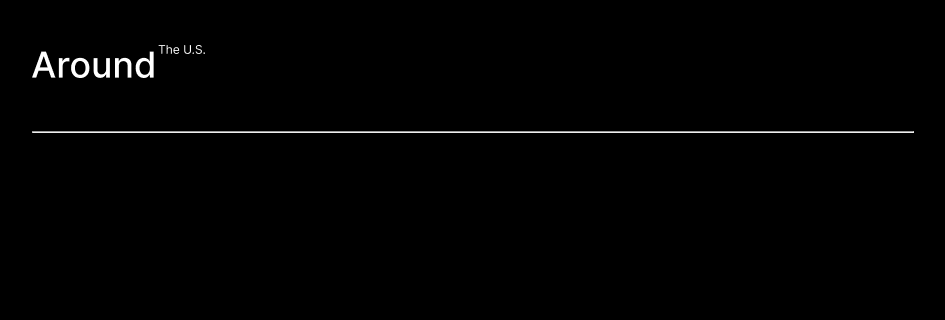
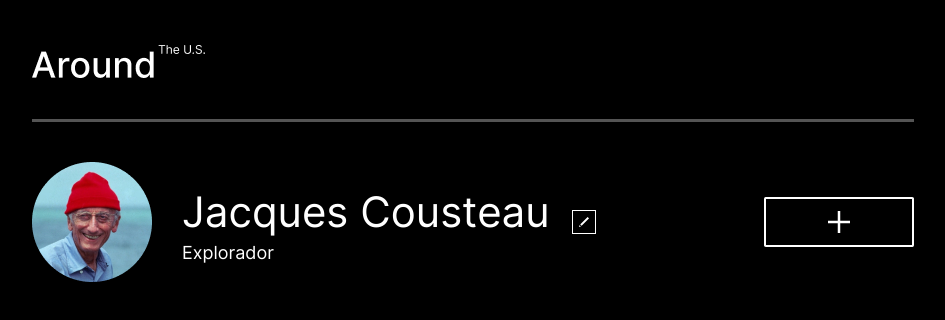
Before and after one commit to JoseEduardoTrevizo/web_project_around, a plain HTML site: page index.html in a window 1280 px wide. Shown: the whole page, without its empty margins (167-1112 px from the left). Drawn offline with Linux system fonts and the light colour scheme.

Commit message:
Add block profile

```diff
--- a/blocks/header.css
+++ b/blocks/header.css
@@ -5,12 +5,8 @@
   max-height: 74px;
   padding-top: 45px;
   margin: auto;
+  border-bottom: solid #545454;
 }
 .header__logo {
   margin-bottom: 41px;
 }
-.hr {
-  margin: 0;
-  border: 0;
-  border-bottom: 1px solid #545454;
-}
--- /dev/null
+++ b/blocks/profile.css
@@ -0,0 +1,47 @@
+.profile {
+  margin: 40px auto 0;
+  display: flex;
+  flex-direction: row;
+  max-width: 882px;
+  align-items: center;
+}
+.profile__avatar {
+  max-width: 120px;
+  width: 100%;
+  max-height: 120px;
+}
+.profile-info {
+  padding-left: 30px;
+  max-width: 414px;
+  max-height: 77px;
+  display: flex;
+  flex-direction: row;
+  color: #fff;
+  flex-wrap: wrap;
+}
+.avatar__info_name {
+  margin: 0;
+  font-size: 42px;
+  font-weight: 500;
+  line-height: 56px;
+  max-width: 373px;
+  max-height: 43px;
+}
+.avatar__info_ocupation {
+  margin: 0;
+  margin-top: 16px;
+  font-size: 18px;
+  font-weight: 400;
+  line-height: auto;
+  width: 372px;
+}
+.avatar__info_edit_button {
+  max-width: 24px;
+  width: 100%;
+  max-height: 24px;
+  padding-left: 17px;
+  align-items: center;
+}
+.profile__button {
+  padding-left: 168px;
+}
--- a/index.html
+++ b/index.html
@@ -17,8 +17,26 @@
           alt="Around of the EE.UU"
           class="header__logo"
         />
-        <hr />
       </header>
+      <main class="content">
+        <section class="profile">
+          <img src="./images/Avatar.png" alt="Avatar" class="profile__avatar" />
+          <div class="profile-info">
+            <h2 class="avatar__info avatar__info_name">Jacques Cousteau</h2>
+            <p class="avatar__info avatar__info_ocupation">Explorador</p>
+          </div>
+          <img
+            src="./images/Edit Button.png"
+            class="avatar__info avatar__info_edit_button"
+            alt="Edit"
+          />
+          <img
+            src="./images/Add Button.png"
+            class="profile__button"
+            alt="Add"
+          />
+        </section>
+      </main>
     </div>
   </body>
 </html>
--- a/page/index.css
+++ b/page/index.css
@@ -2,3 +2,4 @@
 @import url(../vendor/fonts.css);
 @import url(../blocks/page.css);
 @import url(../blocks/header.css);
+@import url(../blocks/profile.css);
--- /dev/null
+++ b/page/profile.css
@@ -0,0 +1,5 @@
+.profile {
+  margin: 0;
+  display: flex;
+  flex-direction: row;
+}
```
Also changed, not shown: images/Add Button.png (added), images/Edit Button.png (added).
